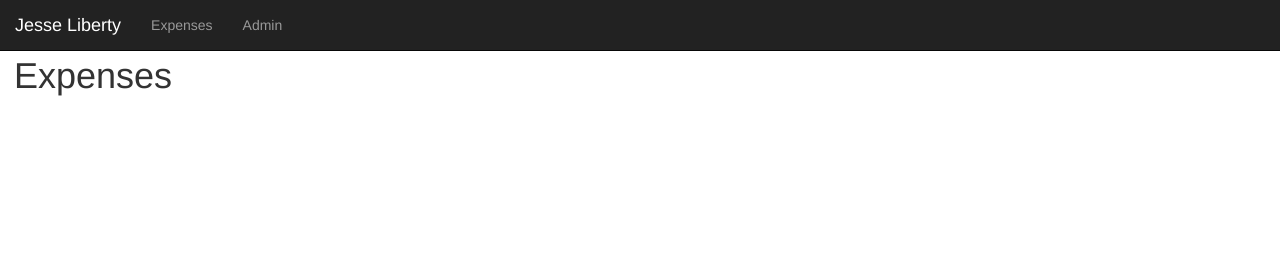
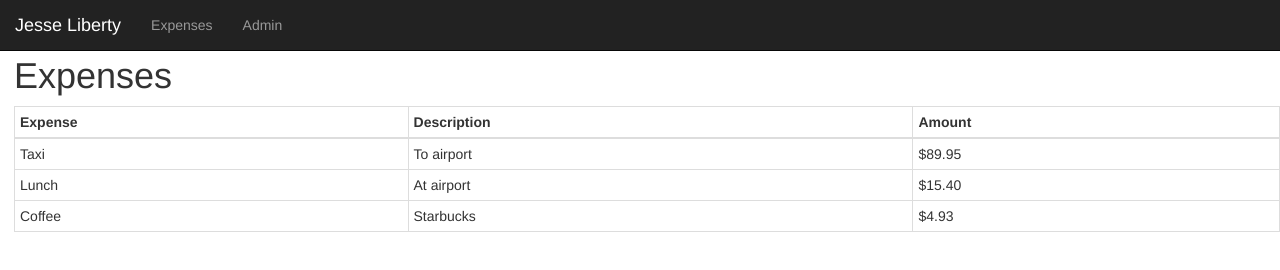
Before and after one commit to brunosilvano/ps-angularjs-testing, a plain HTML site: page src/index.html in a window 1280 px wide. Drawn offline with Linux system fonts and the light colour scheme.

Commit message:
Add expenses view.

```diff
--- a/src/app/Expense/expense.html
+++ b/src/app/Expense/expense.html
@@ -1 +1,20 @@
 <h1>Expenses</h1>
+
+<div ng-controller="expensesController as vm">
+  <table class="table table-bordered table-condensed ">
+    <thead>
+      <tr>
+        <th>Expense</th>
+        <th>Description</th>
+        <th>Amount</th>
+      </tr>
+    </thead>
+    <tbody>
+      <tr ng-repeat="e in vm.expenseItems">
+        <td>{{ e.title }}</td>
+        <td>{{ e.description }}</td>
+        <td>{{ e.amount | currency }}</td>
+      </tr>
+    </tbody>
+  </table>
+</div>
--- a/src/index.html
+++ b/src/index.html
@@ -26,5 +26,6 @@
     <script src="app/app.js"></script>
     <script src="app/Expense/Expense.js"></script>
     <script src="app/Expense/ExpenseItem.js"></script>
+    <script src="app/Expense/expenses.controller.js"></script>
 </body>
 </html>
```
